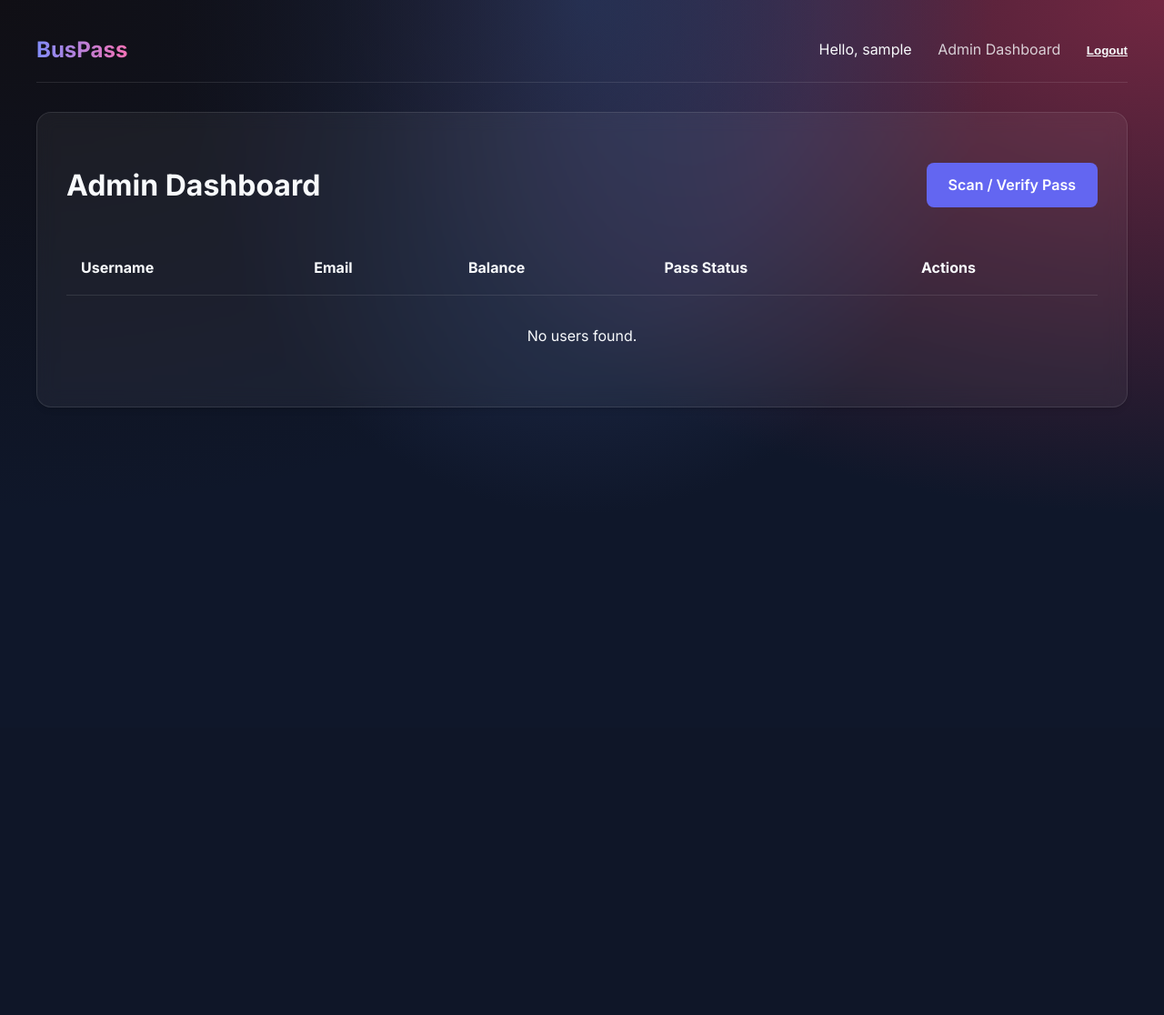
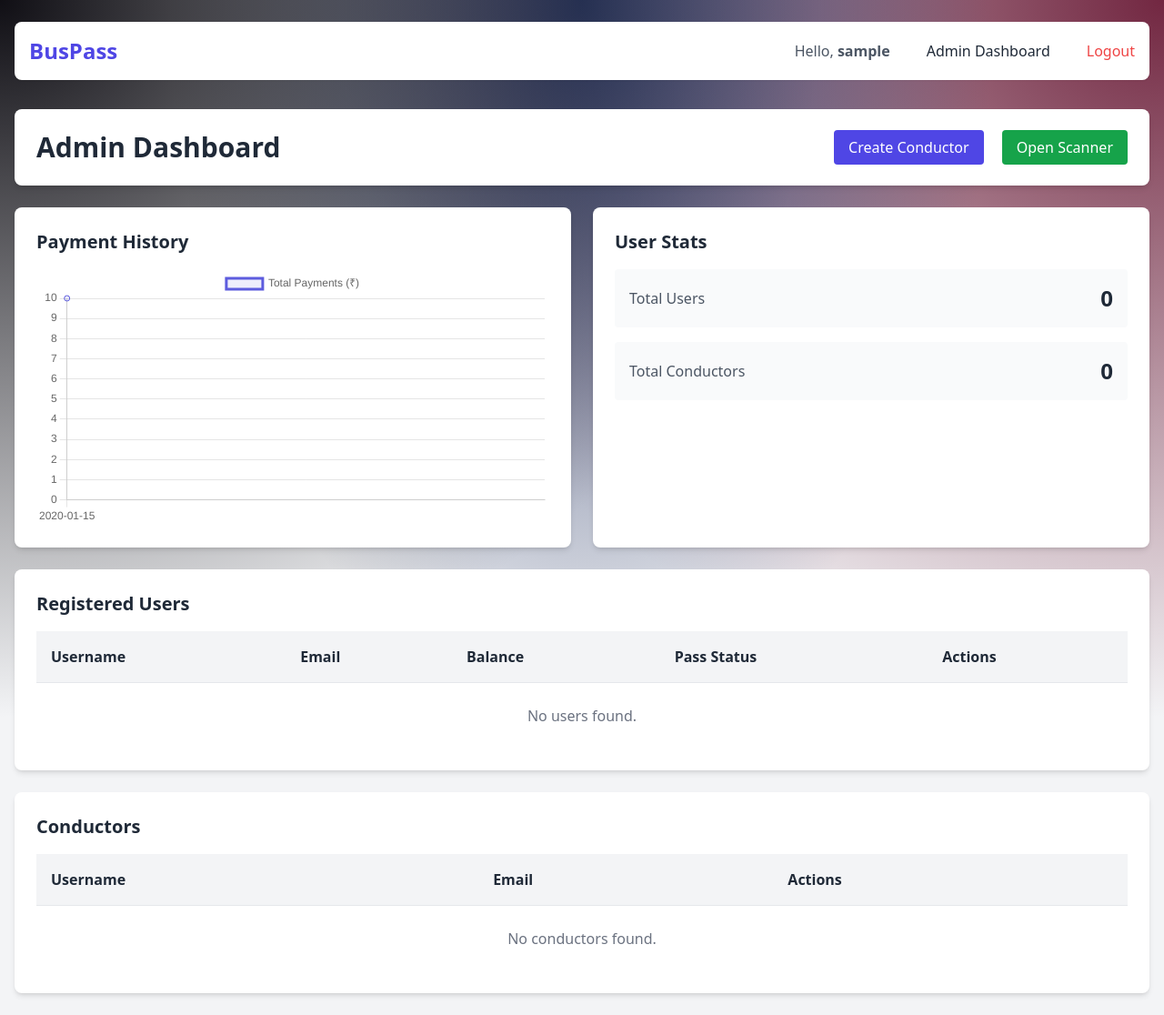
Before and after one commit to JiniyasSuthar-2001/The-Bus-Pass, a Django app: page /admin-dashboard/ in a window 1280 px wide. Shown: the whole page at 91% size. Before the commit the page ends 497 px from the top, so only its background shows below. Run offline with Django 5.2, Linux system fonts and the light colour scheme; a user stored in the database is signed in; tables that the repository leaves empty hold one stand-in row (values such as "Sample post"); some libraries are stand-ins or nearby versions.

Commit message:
Added Conductor, Payments, Razorpay, and Reports

```diff
--- a/core/admin.py
+++ b/core/admin.py
@@ -26,3 +26,8 @@ class PassAdmin(admin.ModelAdmin):
 
 admin.site.register(CustomUser, CustomUserAdmin)
 admin.site.register(Pass, PassAdmin)
+admin.site.register(Payment)
+
+admin.site.site_header = "Bus Pass Admin Dashboard"
+admin.site.site_title = "Bus Pass Admin Portal"
+admin.site.index_title = "Welcome to Bus Pass Admin"
--- a/core/templates/admin_dashboard.html
+++ b/core/templates/admin_dashboard.html
@@ -1,47 +1,147 @@
 {% extends 'base.html' %}
-
 {% block content %}
-<div class="card">
-    <div class="flex justify-between items-center" style="margin-bottom: 1rem;">
-        <h1>Admin Dashboard</h1>
-        <a href="{% url 'verify_pass' %}" class="btn btn-primary">Scan / Verify Pass</a>
+<div class="space-y-6">
+    <!-- Header Actions -->
+    <div class="flex justify-between items-center bg-white p-6 rounded-lg shadow-md">
+        <h1 class="text-3xl font-bold text-gray-800">Admin Dashboard</h1>
+        <div class="space-x-4">
+            <a href="{% url 'create_conductor' %}"
+                class="bg-indigo-600 text-white px-4 py-2 rounded hover:bg-indigo-700">Create Conductor</a>
+            <a href="{% url 'verify_pass' %}" class="bg-green-600 text-white px-4 py-2 rounded hover:bg-green-700">Open
+                Scanner</a>
+        </div>
     </div>
 
-    <table style="width: 100%; border-collapse: collapse; margin-top: 1rem;">
+    <!-- Charts Section -->
+    <div class="grid grid-cols-1 md:grid-cols-2 gap-6">
+        <div class="bg-white p-6 rounded-lg shadow-md">
+            <h2 class="text-xl font-bold mb-4">Payment History</h2>
+            <canvas id="paymentChart"></canvas>
+        </div>
+        <div class="bg-white p-6 rounded-lg shadow-md">
+            <h2 class="text-xl font-bold mb-4">User Stats</h2>
+            <!-- Simple stats for now -->
+            <div class="space-y-4">
+                <div class="flex justify-between items-center p-4 bg-gray-50 rounded">
+                    <span class="text-gray-600">Total Users</span>
+                    <span class="text-2xl font-bold">{{ users.count }}</span>
+                </div>
+                <div class="flex justify-between items-center p-4 bg-gray-50 rounded">
+                    <span class="text-gray-600">Total Conductors</span>
+                    <span class="text-2xl font-bold">{{ conductors.count }}</span>
+                </div>
+            </div>
+        </div>
+    </div>
+
+    <!-- Users Table -->
+    <div class="bg-white p-6 rounded-lg shadow-md">
+        <h2 class="text-xl font-bold mb-4">Registered Users</h2>
+        <div class="overflow-x-auto">
+            <table class="w-full text-left border-collapse">
                 <thead>
-            <tr style="text-align: left; border-bottom: 1px solid var(--glass-border);">
-                <th style="padding: 1rem;">Username</th>
-                <th style="padding: 1rem;">Email</th>
-                <th style="padding: 1rem;">Balance</th>
-                <th style="padding: 1rem;">Pass Status</th>
-                <th style="padding: 1rem;">Actions</th>
+                    <tr class="bg-gray-100 border-b">
+                        <th class="p-4 font-semibold">Username</th>
+                        <th class="p-4 font-semibold">Email</th>
+                        <th class="p-4 font-semibold">Balance</th>
+                        <th class="p-4 font-semibold">Pass Status</th>
+                        <th class="p-4 font-semibold">Actions</th>
                     </tr>
                 </thead>
                 <tbody>
                     {% for u in users %}
-            <tr style="border-bottom: 1px solid rgba(255,255,255,0.05);">
-                <td style="padding: 1rem;">{{ u.username }}</td>
-                <td style="padding: 1rem;">{{ u.email }}</td>
-                <td style="padding: 1rem;">${{ u.balance }}</td>
-                <td style="padding: 1rem;">
+                    <tr class="border-b hover:bg-gray-50">
+                        <td class="p-4">{{ u.username }}</td>
+                        <td class="p-4">{{ u.email }}</td>
+                        <td class="p-4">₹{{ u.balance }}</td>
+                        <td class="p-4">
                             {% if u.bus_pass.is_valid %}
-                    <span class="badge badge-success">Valid</span>
+                            <span class="px-2 py-1 bg-green-100 text-green-800 rounded-full text-sm">Valid</span>
                             {% else %}
-                    <span class="badge badge-danger">Expired</span>
+                            <span class="px-2 py-1 bg-red-100 text-red-800 rounded-full text-sm">Expired</span>
                             {% endif %}
                         </td>
-                <td style="padding: 1rem;">
-                    <a href="{% url 'delete_user' u.id %}" class="btn btn-danger"
-                        style="font-size: 0.8rem; padding: 0.5rem 1rem;"
+                        <td class="p-4">
+                            <a href="{% url 'delete_user' u.id %}"
+                                class="text-red-600 hover:text-red-800 text-sm font-medium"
                                 onclick="return confirm('Are you sure?')">Delete</a>
                         </td>
                     </tr>
                     {% empty %}
                     <tr>
-                <td colspan="5" style="padding: 2rem; text-align: center;">No users found.</td>
+                        <td colspan="5" class="p-6 text-center text-gray-500">No users found.</td>
                     </tr>
                     {% endfor %}
                 </tbody>
             </table>
         </div>
+    </div>
+
+    <!-- Conductors Table -->
+    <div class="bg-white p-6 rounded-lg shadow-md">
+        <h2 class="text-xl font-bold mb-4">Conductors</h2>
+        <div class="overflow-x-auto">
+            <table class="w-full text-left border-collapse">
+                <thead>
+                    <tr class="bg-gray-100 border-b">
+                        <th class="p-4 font-semibold">Username</th>
+                        <th class="p-4 font-semibold">Email</th>
+                        <th class="p-4 font-semibold">Actions</th>
+                    </tr>
+                </thead>
+                <tbody>
+                    {% for c in conductors %}
+                    <tr class="border-b hover:bg-gray-50">
+                        <td class="p-4">{{ c.username }}</td>
+                        <td class="p-4">{{ c.email }}</td>
+                        <td class="p-4">
+                            <a href="{% url 'delete_user' c.id %}"
+                                class="text-red-600 hover:text-red-800 text-sm font-medium"
+                                onclick="return confirm('Delete Conductor?')">Remove</a>
+                        </td>
+                    </tr>
+                    {% empty %}
+                    <tr>
+                        <td colspan="3" class="p-6 text-center text-gray-500">No conductors found.</td>
+                    </tr>
+                    {% endfor %}
+                </tbody>
+            </table>
+        </div>
+    </div>
+</div>
+
+<!-- Chart.js -->
+<script src="https://cdn.jsdelivr.net/npm/chart.js"></script>
+<script>
+    const paymentData = JSON.parse('{{ payment_data|escapejs }}');
+
+    // Group by Date for Chart
+    const result = {};
+    paymentData.forEach(p => {
+        result[p.date] = (result[p.date] || 0) + p.amount;
+    });
+
+    const ctx = document.getElementById('paymentChart').getContext('2d');
+    new Chart(ctx, {
+        type: 'line',
+        data: {
+            labels: Object.keys(result),
+            datasets: [{
+                label: 'Total Payments (₹)',
+                data: Object.values(result),
+                borderColor: '#5D5CDE',
+                backgroundColor: 'rgba(93, 92, 222, 0.1)',
+                tension: 0.4,
+                fill: true
+            }]
+        },
+        options: {
+            responsive: true,
+            scales: {
+                y: { beginAtZero: true }
+            }
+        }
+    });
+</script>
 {% endblock %}
--- a/core/templates/base.html
+++ b/core/templates/base.html
@@ -1,35 +1,53 @@
 {% load static %}
 <!DOCTYPE html>
 <html lang="en">
+
 <head>
     <meta charset="UTF-8">
     <meta name="viewport" content="width=device-width, initial-scale=1.0">
     <title>Bus Pass System</title>
     <!-- Importing Google Fonts for premium typography -->
     <link href="https://fonts.googleapis.com/css2?family=Inter:wght@400;500;600;700&display=swap" rel="stylesheet">
+    <!-- Tailwind CSS (via CDN for simplicity) -->
+    <script src="https://cdn.tailwindcss.com"></script>
+    <script>
+        tailwind.config = {
+            theme: {
+                extend: {
+                    colors: {
+                        primary: '#5D5CDE',
+                    }
+                }
+            }
+        }
+    </script>
     <!-- Main CSS -->
     <link rel="stylesheet" href="{% static 'style.css' %}">
 </head>
-<body>
-    <div class="container">
+
+<body class="bg-gray-100 text-gray-800 font-sans">
+    <div class="container mx-auto px-4 py-6">
         <!-- Navigation Bar -->
-        <nav class="navbar">
-            <a href="{% url 'home' %}" class="nav-brand">BusPass</a>
-            <div class="nav-links">
+        <nav class="flex justify-between items-center mb-8 bg-white p-4 rounded-lg shadow-sm">
+            <a href="{% url 'home' %}" class="text-2xl font-bold text-indigo-600">BusPass</a>
+            <div class="flex items-center space-x-6">
                 {% if user.is_authenticated %}
-                    <span>Hello, {{ user.username }}</span>
-                    {% if user.role == 'ADMIN' or user.is_superuser %}
-                        <a href="{% url 'admin_dashboard' %}">Admin Dashboard</a>
-                    {% else %}
-                        <a href="{% url 'user_dashboard' %}">My Pass</a>
-                    {% endif %}
-                    <form action="{% url 'logout' %}" method="post" style="display:inline;">
-                        {% csrf_token %}
-                        <button type="submit" class="btn" style="background:none; color:inherit; border:none; padding:0; margin-left:1.5rem; text-decoration:underline; cursor:pointer;">Logout</button>
-                    </form>
+                <span class="text-gray-600">Hello, <strong>{{ user.username }}</strong></span>
+                {% if user.role == 'ADMIN' or user.is_superuser %}
+                <a href="{% url 'admin_dashboard' %}" class="hover:text-indigo-600">Admin Dashboard</a>
+                {% elif user.role == 'CONDUCTOR' %}
+                <a href="{% url 'conductor_dashboard' %}" class="hover:text-indigo-600">Scanner</a>
                 {% else %}
-                    <a href="{% url 'login' %}">Login</a>
-                    <a href="{% url 'register' %}" class="btn btn-primary">Register</a>
+                <a href="{% url 'user_dashboard' %}" class="hover:text-indigo-600">My Pass</a>
+                {% endif %}
+                <form action="{% url 'logout' %}" method="post" class="inline">
+                    {% csrf_token %}
+                    <button type="submit" class="text-red-500 hover:underline">Logout</button>
+                </form>
+                {% else %}
+                <a href="{% url 'login' %}" class="hover:text-indigo-600">Login</a>
+                <a href="{% url 'register' %}"
+                    class="bg-indigo-600 text-white px-4 py-2 rounded hover:bg-indigo-700">Register</a>
                 {% endif %}
             </div>
         </nav>
@@ -51,4 +69,5 @@
         </main>
     </div>
 </body>
+
 </html>
--- a/core/urls.py
+++ b/core/urls.py
@@ -7,8 +7,20 @@ urlpatterns = [
     path('register/', views.register, name='register'),
     path('login/', auth_views.LoginView.as_view(), name='login'),
     path('logout/', auth_views.LogoutView.as_view(next_page='login'), name='logout'),
+    path('password-reset/', auth_views.PasswordResetView.as_view(template_name='registration/password_reset.html'), name='password_reset'),
+    path('password-reset/done/', auth_views.PasswordResetDoneView.as_view(template_name='registration/password_reset_done.html'), name='password_reset_done'),
+    path('password-reset-confirm/<uidb64>/<token>/', auth_views.PasswordResetConfirmView.as_view(template_name='registration/password_reset_confirm.html'), name='password_reset_confirm'),
+    path('password-reset-complete/', auth_views.PasswordResetCompleteView.as_view(template_name='registration/password_reset_complete.html'), name='password_reset_complete'),
+
     path('dashboard/', views.user_dashboard, name='user_dashboard'),
+    path('payment/', views.payment_page, name='payment_page'),
+    path('payment/success/', views.payment_success, name='payment_success'),
+
     path('admin-dashboard/', views.admin_dashboard, name='admin_dashboard'),
+    path('create-conductor/', views.create_conductor, name='create_conductor'),
+
+    path('conductor-dashboard/', views.conductor_dashboard, name='conductor_dashboard'),
+
     path('verify/', views.verify_pass, name='verify_pass'),
     path('delete-user/<int:user_id>/', views.delete_user, name='delete_user'),
 ]
--- a/core/views.py
+++ b/core/views.py
@@ -1,26 +1,29 @@
 from django.shortcuts import render, redirect, get_object_or_404
 from django.contrib.auth import login, logout
 from django.contrib.auth.decorators import login_required, user_passes_test
+from django.views.decorators.csrf import csrf_exempt
 from django.contrib import messages
 from django.utils import timezone
 from .forms import CustomUserCreationForm, RefillForm
-from .models import CustomUser, Pass
+from .models import CustomUser, Pass, Payment
 import barcode
 from barcode.writer import ImageWriter
 from io import BytesIO
 import base64
 from datetime import timedelta
+import json
+from django.core.serializers.json import DjangoJSONEncoder
+from django.db.models import Sum
 
 # --- Helper Functions ---
 
 def is_admin(user):
-    """Check if the user is an admin."""
     return user.role == 'ADMIN' or user.is_superuser
 
+def is_conductor(user):
+    return user.role == 'CONDUCTOR'
+
 def get_barcode_image(data):
-    """
-    Uses python-barcode library.
-    """
     rv = BytesIO()
     code = barcode.get('code128', data, writer=ImageWriter())
     code.write(rv)
@@ -30,21 +33,20 @@ def get_barcode_image(data):
 # --- Views ---
 
 def home(request):
-    """Landing page. Redirects based on role."""
     if request.user.is_authenticated:
         if is_admin(request.user):
             return redirect('admin_dashboard')
+        elif is_conductor(request.user):
+            return redirect('conductor_dashboard')
         else:
             return redirect('user_dashboard')
-    return render(request, 'registration/login.html') # Show login as home for now
+    return render(request, 'registration/login.html')
 
 def register(request):
-    """User registration view."""
     if request.method == 'POST':
         form = CustomUserCreationForm(request.POST)
         if form.is_valid():
             user = form.save()
-            # Assign 'USER' role by default
             user.role = 'USER'
             user.save()
             login(request, user)
@@ -56,16 +58,14 @@ def register(request):
 
 @login_required
 def user_dashboard(request):
-    """
-    Dashboard for regular users.
-    Shows balance, existing pass (with barcode), and refill options.
-    """
     if is_admin(request.user):
         return redirect('admin_dashboard')
+    if is_conductor(request.user):
+        return redirect('conductor_dashboard')
 
     user_pass, created = Pass.objects.get_or_create(
         user=request.user,
-        defaults={'valid_until': timezone.now().date() - timedelta(days=1)} # Start expired
+        defaults={'valid_until': timezone.now().date() - timedelta(days=1)}
     )
 
     barcode_img = None
@@ -74,23 +74,24 @@ def user_dashboard(request):
 
     if request.method == 'POST':
         if 'refill' in request.POST:
-            form = RefillForm(request.POST)
-            if form.is_valid():
-                amount = form.cleaned_data['amount']
-                request.user.balance += amount
-                request.user.save()
-                messages.success(request, f"Added ₹{amount} to wallet.")
-                return redirect('user_dashboard')
+            return redirect('payment_page') # Redirect to new payment page
         elif 'buy_pass' in request.POST:
-            # Simple logic: 1 Month pass costs $50
             COST = 50
             if request.user.balance >= COST:
                 request.user.balance -= COST
-                # Extend validity by 30 days from today (or from current validity if active)
                 start_date = max(user_pass.valid_until, timezone.now().date())
                 user_pass.valid_until = start_date + timedelta(days=30)
                 user_pass.save()
                 request.user.save()
+
+                # Record Payment (Use 'PURCHASE' type even though internal)
+                Payment.objects.create(
+                    user=request.user,
+                    amount=COST,
+                    transaction_type='PURCHASE',
+                    description='Monthly Pass Purchase'
+                )
+
                 messages.success(request, "Pass purchased/extended successfully!")
                 return redirect('user_dashboard')
             else:
@@ -107,21 +108,128 @@ def user_dashboard(request):
     return render(request, 'user_dashboard.html', context)
 
 @login_required
-@user_passes_test(is_admin)
-def admin_dashboard(request):
-    """
-    Dashboard for Admins.
-    Lists all users and provides management actions.
-    """
-    users = CustomUser.objects.filter(role='USER')
-    return render(request, 'admin_dashboard.html', {'users': users})
+def payment_page(request):
+    import razorpay
+    from django.conf import settings
+
+    # Use environment variables or placeholders
+    KEY_ID = "rzp_test_placeholder" # Replace with os.environ.get('RAZORPAY_KEY_ID')
+    KEY_SECRET = "secret_placeholder" # Replace with os.environ.get('RAZORPAY_KEY_SECRET')
+
+    # Initialize Razorpay Client
+    # client = razorpay.Client(auth=(KEY_ID, KEY_SECRET))
+
+    if request.method == 'POST':
+        amount = request.POST.get('amount')
+        try:
+            amount_val = float(amount)
+            if amount_val <= 0:
+                raise ValueError
+
+            # Razorpay expects amount in paise (100 paise = 1 INR)
+            amount_paise = int(amount_val * 100)
+
+            # Create Order (Mocking the API call if no valid key)
+            # order = client.order.create(data=data)
+            # For demonstration without keys, we pass dummy data
+            order_id = f"order_{base64.b64encode(str(timezone.now()).encode()).decode()[:10]}"
+
+            context = {
+                'key_id': KEY_ID,
+                'amount': amount_val,
+                'amount_paise': amount_paise,
+                'order_id': order_id,
+                'user_email': request.user.email,
+                'user_phone': "+917779082347" # Hardcoded per request or user profile
+            }
+            return render(request, 'payment_confirm.html', context)
+
+        except ValueError:
+            messages.error(request, "Invalid amount.")
+
+    return render(request, 'payment.html')
+
+@login_required
+@csrf_exempt
+def payment_success(request):
+    """Handle success callback from Razorpay."""
+    if request.method == "POST":
+        # In real scenario, verify signature here using client.utility.verify_payment_signature()
+
+        # Taking data from POST (razorpay sends these)
+        razorpay_payment_id = request.POST.get('razorpay_payment_id')
+        razorpay_order_id = request.POST.get('razorpay_order_id')
+        razorpay_signature = request.POST.get('razorpay_signature')
+
+        # Assume amount was passed in session or recalculate (here we just create record)
+        # Getting amount from a hidden field or similar is risky, better to verify order_id API
+        # For this mock flow:
+        amount = 500.00 # Placeholder default if not tracked in session
+
+        Payment.objects.create(
+            user=request.user,
+            amount=amount,
+            transaction_type='REFILL',
+            description=f'Razorpay Refill: {razorpay_payment_id}'
+        )
+        request.user.balance += _decimal(amount)
+        request.user.save()
+
+        messages.success(request, f"Payment Successful! Ref: {razorpay_payment_id}")
+        return redirect('user_dashboard')
+
+    return redirect('user_dashboard')
+
+def _decimal(val):
+    from decimal import Decimal
+    return Decimal(val)
 
 @login_required
 @user_passes_test(is_admin)
-def verify_pass(request):
+def admin_dashboard(request):
+    users = CustomUser.objects.filter(role='USER')
+    conductors = CustomUser.objects.filter(role='CONDUCTOR')
+
+    # Graphs Data
+    payments = Payment.objects.all().order_by('-timestamp')
+
+    # Simple aggregation for charts (by date)
+    # in real app, use annotate/truncMonth etc.
+    payment_data = []
+    for p in payments:
+        payment_data.append({
+            'date': p.timestamp.strftime('%Y-%m-%d'),
+            'amount': float(p.amount),
+            'user': p.user.username,
+            'type': p.transaction_type
+        })
+
+    return render(request, 'admin_dashboard.html', {
+        'users': users,
+        'conductors': conductors,
+        'payment_data': json.dumps(payment_data)
+    })
+
+@login_required
+@user_passes_test(is_admin)
+def create_conductor(request):
+    if request.method == 'POST':
+        form = CustomUserCreationForm(request.POST)
+        if form.is_valid():
+            user = form.save()
+            user.role = 'CONDUCTOR'
+            user.save()
+            messages.success(request, "Conductor created successfully.")
+            return redirect('admin_dashboard')
+    else:
+        form = CustomUserCreationForm()
+    return render(request, 'create_conductor.html', {'form': form})
+
+@login_required
+@user_passes_test(is_conductor)
+def conductor_dashboard(request):
     """
-    Scanner/Verification view for Admins.
-    Simulates scanning by taking a barcode string input.
+    Scanner/Verification view for Conductors.
     """
     result = None
     if request.method == 'POST':
@@ -129,13 +237,13 @@ def verify_pass(request):
         try:
             found_pass = Pass.objects.get(barcode_data=barcode_input)
             if found_pass.is_valid:
-                result = {'status': 'success', 'msg': f"VALID PASS. User: {found_pass.user.username}, Expires: {found_pass.valid_until}"}
+                result = {'status': 'success', 'msg': f"VALID PASS. User: {found_pass.user.username}", 'detail': f"Expires: {found_pass.valid_until}"}
             else:
-                result = {'status': 'error', 'msg': f"EXPIRED PASS. User: {found_pass.user.username}, Expired on: {found_pass.valid_until}"}
+                result = {'status': 'error', 'msg': f"EXPIRED PASS. User: {found_pass.user.username}", 'detail': f"Expired on: {found_pass.valid_until}"}
         except Pass.DoesNotExist:
-            result = {'status': 'error', 'msg': "INVALID BARCODE. No pass found."}
+            result = {'status': 'error', 'msg': "INVALID BARCODE", 'detail': "No pass found."}
 
-    return render(request, 'verify_pass.html', {'result': result})
+    return render(request, 'conductor_dashboard.html', {'result': result})
 
 @login_required
 @user_passes_test(is_admin)
@@ -144,3 +252,12 @@ def delete_user(request, user_id):
     user.delete()
     messages.success(request, "User deleted.")
     return redirect('admin_dashboard')
+
+# Using existing verify_pass for legacy admin if needed,
+# or redirecting to conductor view could be an option.
+# Keeping it for now but aliasing functionality if admin wants to scan too.
+@login_required
+@user_passes_test(is_admin)
+def verify_pass(request):
+    # Admins can also scan
+    return conductor_dashboard(request)
--- a/static/style.css
+++ b/static/style.css
@@ -1,5 +1,4 @@
 /*
-   Bus Pass System - Global Styles
    Theme: Dark Mode, Glassmorphism, Premium Gradient
 */
 
```
Also changed, not shown: core/models.py (+15 -0 lines), core/templates/conductor_dashboard.html (added, +56 -0 lines), core/templates/create_conductor.html (added, +25 -0 lines), core/templates/payment.html (added, +52 -0 lines), core/templates/payment_confirm.html (added, +76 -0 lines), core/templates/registration/password_reset.html (added, +12 -0 lines), core/templates/registration/password_reset_complete.html (added, +8 -0 lines), core/templates/registration/password_reset_confirm.html (added, +12 -0 lines), core/templates/registration/password_reset_done.html (added, +10 -0 lines), flow_explanation.md (added, +72 -0 lines), core/migrations/0002_alter_customuser_id_alter_customuser_role_and_more.py (added). Lines whose indentation alone changed are shown as unchanged.
